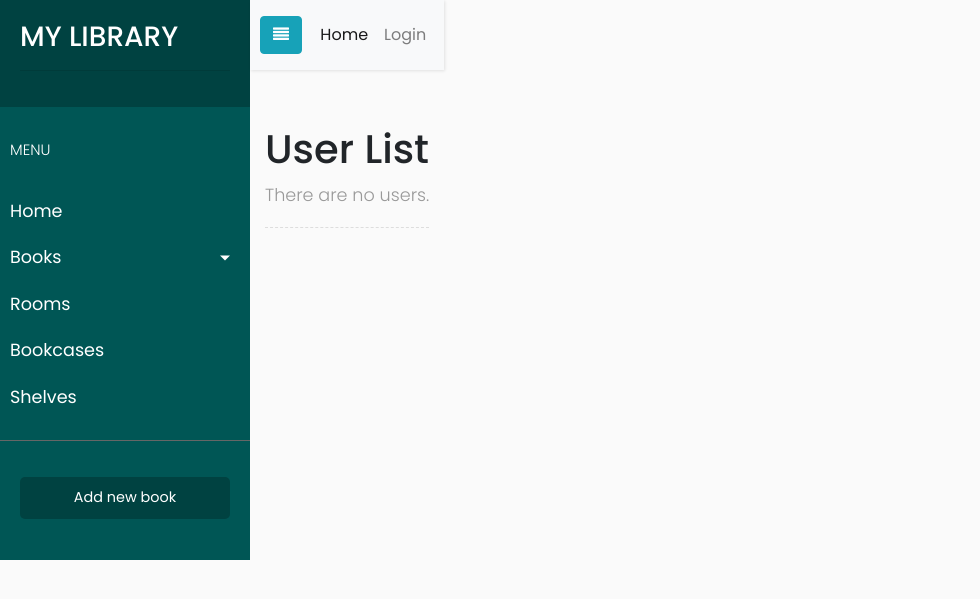
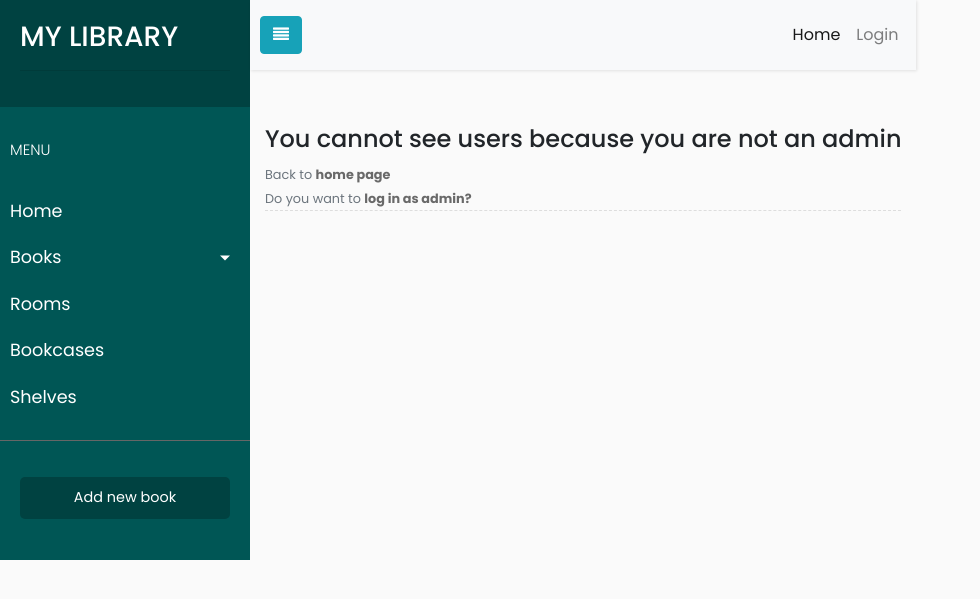
Before and after one commit to milena-marcinik/projk_gr_1, a Django app: page /users/ in a window 1280 px wide. Shown: the top 599 px of the page, without its empty margins (0-980 px from the left). Run offline with Django 3.2, Linux system fonts and the light colour scheme; some libraries are stand-ins or nearby versions.

Commit message:
feature(PG-13) admin can delete users

```diff
--- a/manage_library/static/manage_library/main.css
+++ b/manage_library/static/manage_library/main.css
@@ -150,6 +150,18 @@ a.content-link:hover {
     padding: 15px
 }
 
+.user-delete {
+    display: flex;
+    justify-content: space-between;
+}
+
+.right {
+    display: inline-block;
+    float: right;
+    padding-right: 40px;
+    margin-top: -5px;
+}
+
 @media(max-width:768px) {
     #sidebar {
         margin-left: -250px
--- a/manage_library/templates/manage_library/base.html
+++ b/manage_library/templates/manage_library/base.html
@@ -44,9 +44,8 @@
                         <li><a href="#pageSubmenu" data-toggle="collapse" aria-expanded="false"
                    class="dropdown-toggle">Users</a>
                 <ul class="collapse list-unstyled" id="pageSubmenu">
-                    <li><a href="#">All Users</a></li>
+                    <li><a href="{% url 'all_users' %}">All Users</a></li>
                     <li><a href="#">Add User</a></li>
-                    <li><a href="#">Remove User</a></li>
                 </ul>
             </li>
             {% endif %}
--- a/projk_gr_1/urls.py
+++ b/projk_gr_1/urls.py
@@ -17,13 +17,15 @@ from django.contrib import admin
 from django.urls import path, include
 from django.contrib.auth import views as auth_views
 from user_panel import views as user_views
-from user_panel.views import UserListView
+from user_panel.views import UserListView, UserDeleteView
 
 urlpatterns = [
     path('admin/', admin.site.urls),
     path('', include('manage_library.urls')),
     path('adduser/', user_views.add_user, name='add_user'),
     path('users/', UserListView.as_view(template_name='user_panel/users_all.html'), name='all_users'),
+    path('users/<int:pk>/delete/', UserDeleteView.as_view(template_name='user_panel/user_confirm_delete.html'),
+         name='user_delete'),
     path('login/', auth_views.LoginView.as_view(template_name='user_panel/login.html'), name='login'),
     path('logout/', auth_views.LogoutView.as_view(template_name='user_panel/logout.html'), name='logout'),
 
--- a/user_panel/templates/user_panel/add_user.html
+++ b/user_panel/templates/user_panel/add_user.html
@@ -16,7 +16,7 @@
 
     </div>
     {% else %}
-    <h4>You cannot add a new user because you are not an admin</h4>
+    <h4>You cannot add new user because you are not an admin</h4>
         <div class="content">
             <small class="text-muted">
                 Back to <a class="content-link" style="font-weight:bold" href="{% url 'main_manage_library' %}">home page</a><br>
--- a/user_panel/templates/user_panel/users_all.html
+++ b/user_panel/templates/user_panel/users_all.html
@@ -1,18 +1,41 @@
 {% extends "manage_library/base.html" %}
 {% load crispy_forms_tags %}
+
 {% block content %}
+    {% if request.user.is_superuser %}
 
         <h1>User List</h1>
         {% if users_all %}
             <ul>
                 {% for user in users_all %}
-      <li>
-        <a href="{{ user.get_absolute_url }}">{{ user.username }}</a>
-      </li>
-    {% endfor %}
+                    {% if user.is_superuser %}
+                    <!-- continue -->
+                    {% else %}
+                    <div style="padding-bottom: 20px;align-items: center">
+                    <td>
+                        {{ user.username }}
+                        <div class="right">
+                            <a class="btn btn-danger btn-sm mt-1 mb-1" href="{% url 'user_delete' user.id %}">Delete</a>
+                        </div><br>
+                    </td>
+                    </div>
+                    {% endif %}
+                {% endfor %}<br>
             </ul>
         {% else %}
             <p>There are no users.</p>
         {% endif %}
 
+    {% else %}
+        <h4>You cannot see users because you are not an admin</h4>
+        <div class="content">
+            <small class="text-muted">
+                Back to <a class="content-link" style="font-weight:bold" href="{% url 'main_manage_library' %}">home
+                page</a><br>
+                Do you want to <a class="content-link" style="font-weight:bold" href="{% url 'login' %}">log in as
+                admin?</a>
+            </small>
+        </div>
+
+    {% endif %}
 {% endblock content %}
--- a/user_panel/views.py
+++ b/user_panel/views.py
@@ -1,6 +1,7 @@
+from django.contrib.auth.mixins import UserPassesTestMixin
 from django.shortcuts import render, redirect
 from django.contrib import messages
-from django.views.generic import ListView
+from django.views.generic import ListView, DeleteView
 from django.contrib.auth.models import User
 
 from .forms import UserAddForm
@@ -13,7 +14,8 @@ def add_user(request):
         if form.is_valid():
             form.save()
             username = form.cleaned_data.get('username')
-            messages.success(request, f'Account created for {username}!')  # te wiadomosci dodać potem to template BASE jak juz bedzie
+            messages.success(request,
+                             f'Account created for {username}!')  # te wiadomosci dodać potem to template BASE jak juz bedzie
             return redirect('login')
     else:
         form = UserAddForm()
@@ -22,20 +24,11 @@ def add_user(request):
 
 class UserListView(ListView):
     model = User
-    context_object_name = 'users_all'   # your own name for the list as a template variable
+    context_object_name = 'users_all'  # your own name for the list as a template variable
     queryset = User.objects.all()
     template_name = 'user_panel/users_all.html'  # Specify your own template name/location
 
 
-# def remove_user(request):
-#     if request.method == 'POST':
-#         form = UserRemoveForm(request.POST)
-#         username = request.POST.get('username')
-#         if form.is_valid():
-#             form.save()
-#             rem = UserProfile.objects.get(username=username)  # ??? user czy username
-#             rem.delete()
-#             return redirect('main_manage_library')
-#         else:
-#             form = UserRemoveForm()
-#         return render(request, 'user_panel/remove_user.html', {'form': form})
+class UserDeleteView(DeleteView):
+    model = User
+    success_url = '/users/'
```
Also changed, not shown: user_panel/templates/user_panel/user_confirm_delete.html (added, +18 -0 lines). Lines whose indentation alone changed are shown as unchanged.
